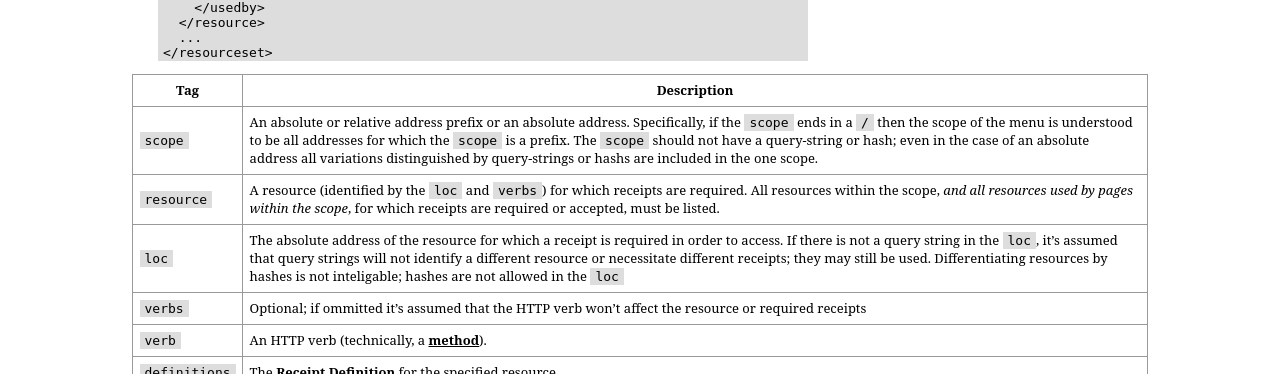
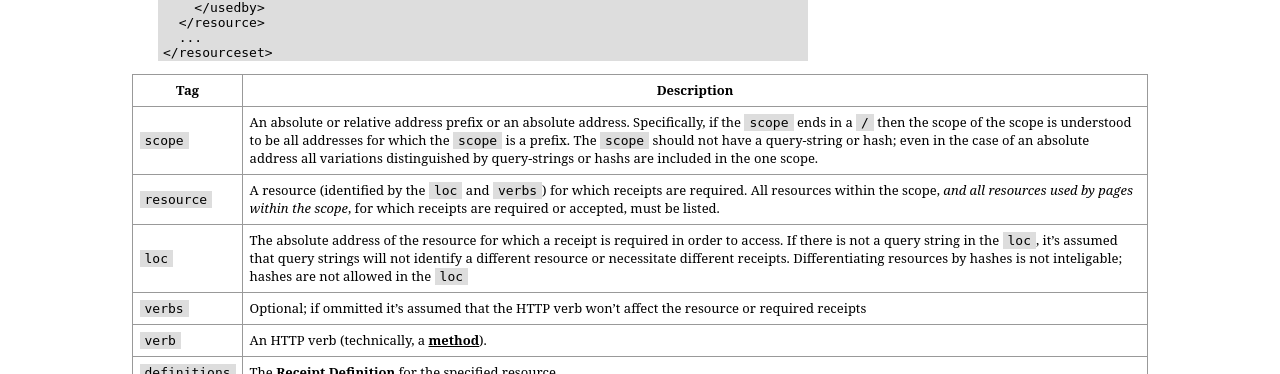
Before and after one commit to erikpukinskis/direct-monetization-static, a Jekyll site: the page built from _proposal/communicate.markdown, in a window 1280 px wide. Shown: the part 505-879 px from the top of the page. Built offline with Jekyll 4.4.1, drawn with Linux system fonts in a browser that asks for light colours.

Commit message:
minor fixes :

```diff
--- a/_proposal/communicate.markdown
+++ b/_proposal/communicate.markdown
@@ -37,9 +37,9 @@ A menu.xml will be structured like so:
 
 | Tag | Description |
 |---------|-------------|
-| `scope` | An absolute or relative address prefix or  an absolute address. Specifically, if the `scope` ends in a `/` then the scope of the menu is understood to be all addresses for which the `scope` is a prefix. The `scope` should not have a query-string or hash; even in the case of an absolute address all variations distinguished by query-strings or hashs are included in the one scope. |
+| `scope` | An absolute or relative address prefix or  an absolute address. Specifically, if the `scope` ends in a `/` then the scope of the scope is understood to be all addresses for which the `scope` is a prefix. The `scope` should not have a query-string or hash; even in the case of an absolute address all variations distinguished by query-strings or hashs are included in the one scope. |
 | `resource` | A resource (identified by the `loc` and `verbs`) for which receipts are required. All resources within the scope, _and all resources used by pages within the scope_, for which receipts are required or accepted, must be listed. |
-| `loc` | The absolute address of the resource for which a receipt is required in order to access. If there is not a query string in the `loc`, it's assumed that query strings will not identify a different resource or necessitate different receipts; they may still be used. Differentiating resources by hashes is not inteligable; hashes are not allowed in the `loc` |
+| `loc` | The absolute address of the resource for which a receipt is required in order to access. If there is not a query string in the `loc`, it's assumed that query strings will not identify a different resource or necessitate different receipts. Differentiating resources by hashes is not inteligable; hashes are not allowed in the `loc` |
 | `verbs` | Optional; if ommitted it's assumed that the HTTP verb won't affect the resource or required receipts |
 | `verb` | An HTTP verb (technically, a [method](https://en.wikipedia.org/wiki/Hypertext_Transfer_Protocol#Request_methods)). |
 | `definitions` | The [Receipt Definition]({{ "/receipt_definitions.html" | relative_url }}) for the specified resource. |
```
